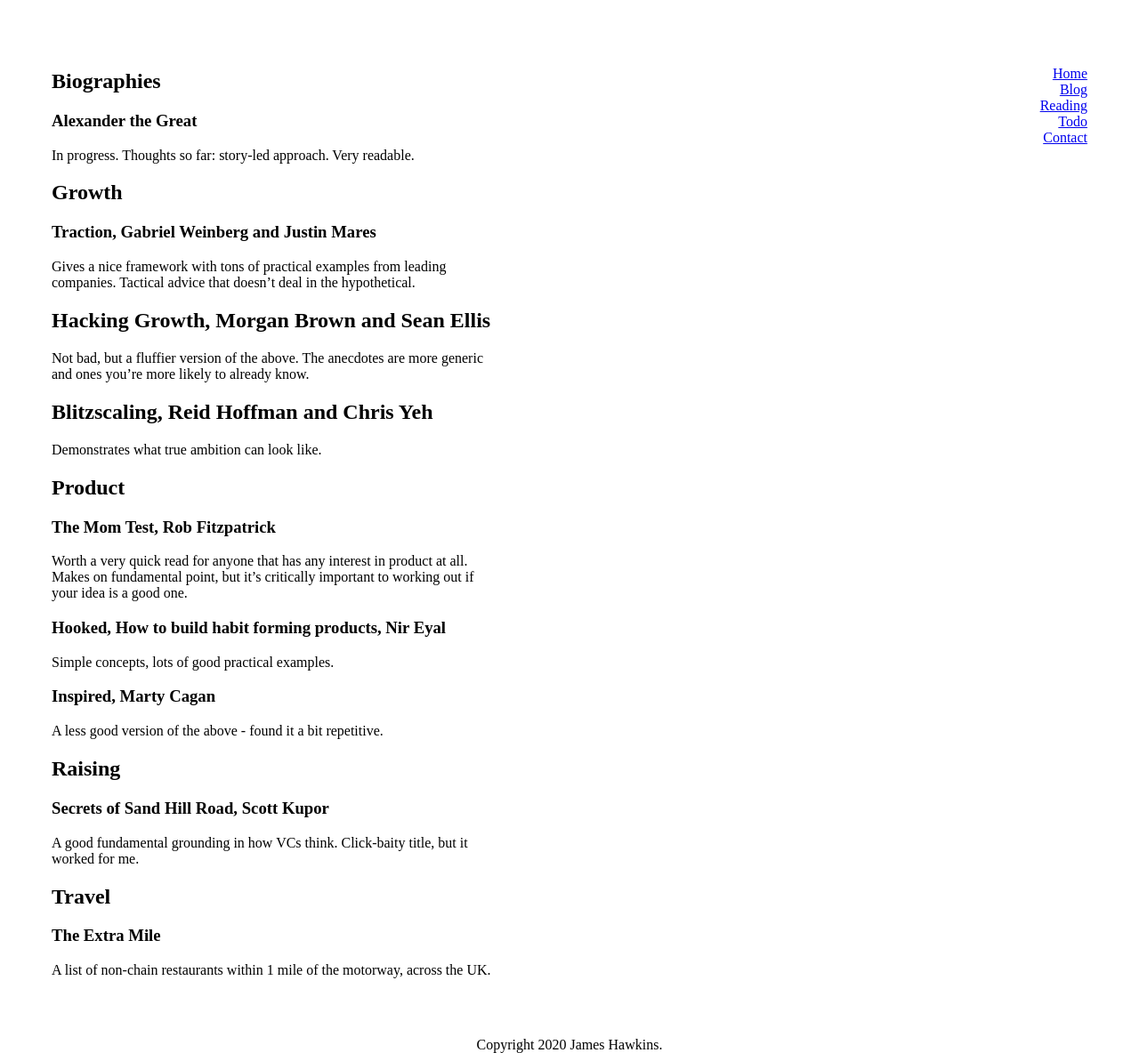
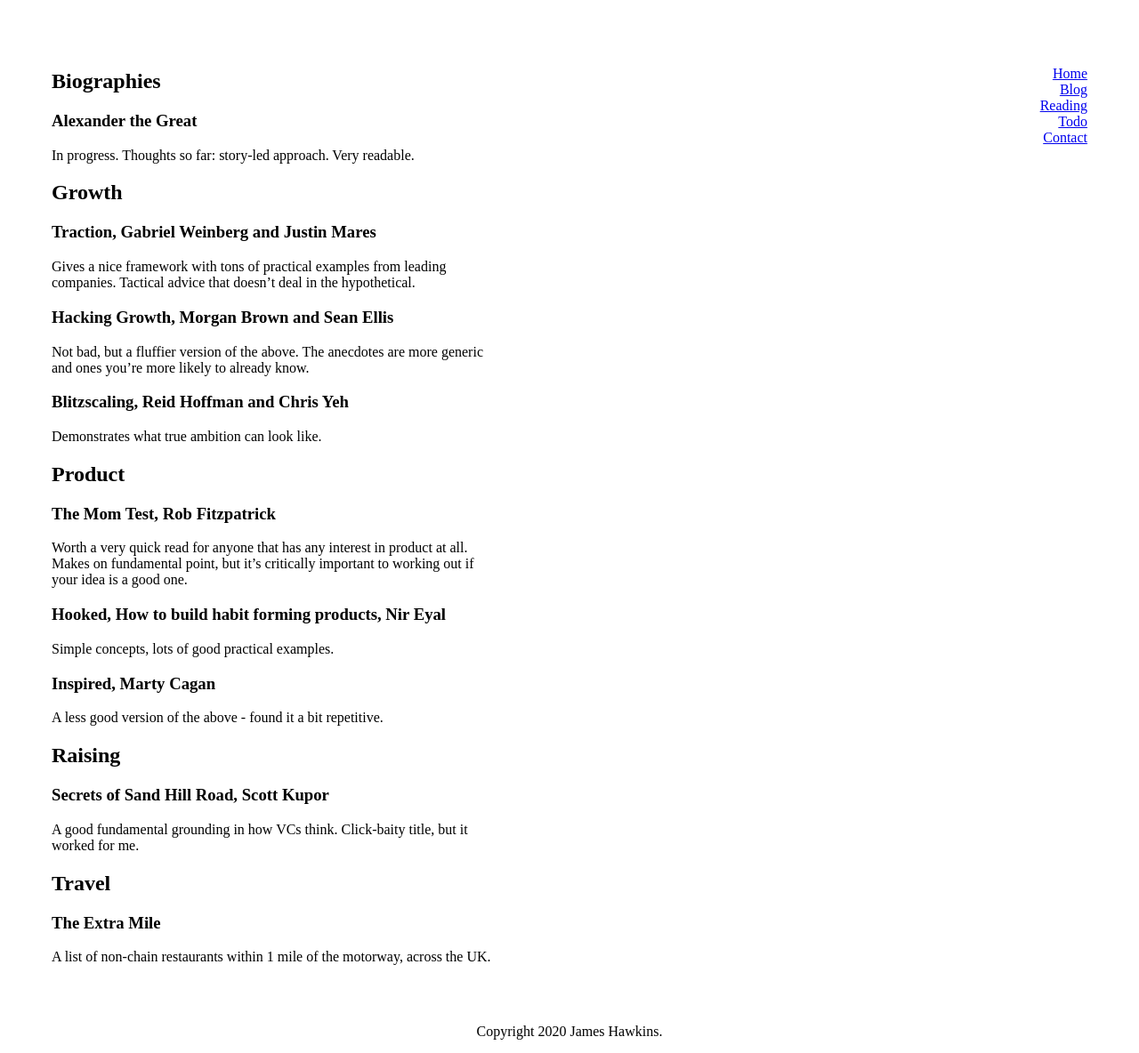
Before and after one commit to jamesefhawkins/jamesefhawkins.github.io, a Jekyll site: the page built from reading/index.md, in a window 1280 px wide. Shown: the whole page at 89% size. Built offline with Jekyll 4.4.1, drawn with Linux system fonts in a browser that asks for light colours; our own code applies the rules of GitHub Pages for plain Markdown files.

Commit message:
fixed a couple more typos and layout issues

```diff
--- a/reading/index.md
+++ b/reading/index.md
@@ -10,11 +10,11 @@
 
 Gives a nice framework with tons of practical examples from leading companies. Tactical advice that doesn't deal in the hypothetical.
 
-## Hacking Growth, Morgan Brown and Sean Ellis
+### Hacking Growth, Morgan Brown and Sean Ellis
 
 Not bad, but a fluffier version of the above. The anecdotes are more generic and ones you're more likely to already know.
 
-## Blitzscaling, Reid Hoffman and Chris Yeh
+### Blitzscaling, Reid Hoffman and Chris Yeh
 
 Demonstrates what true ambition can look like.
 
```
Also changed, not shown: todo/index.md (+1 -1 lines).
